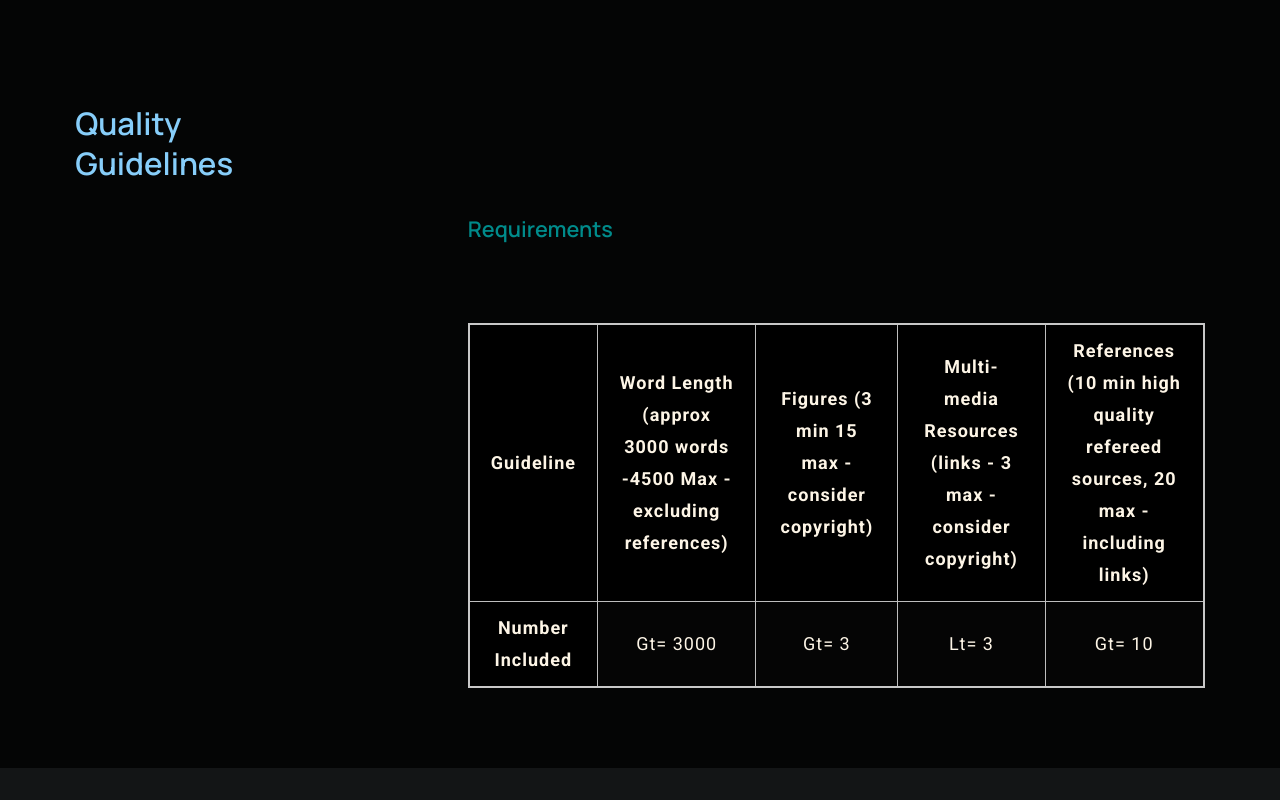
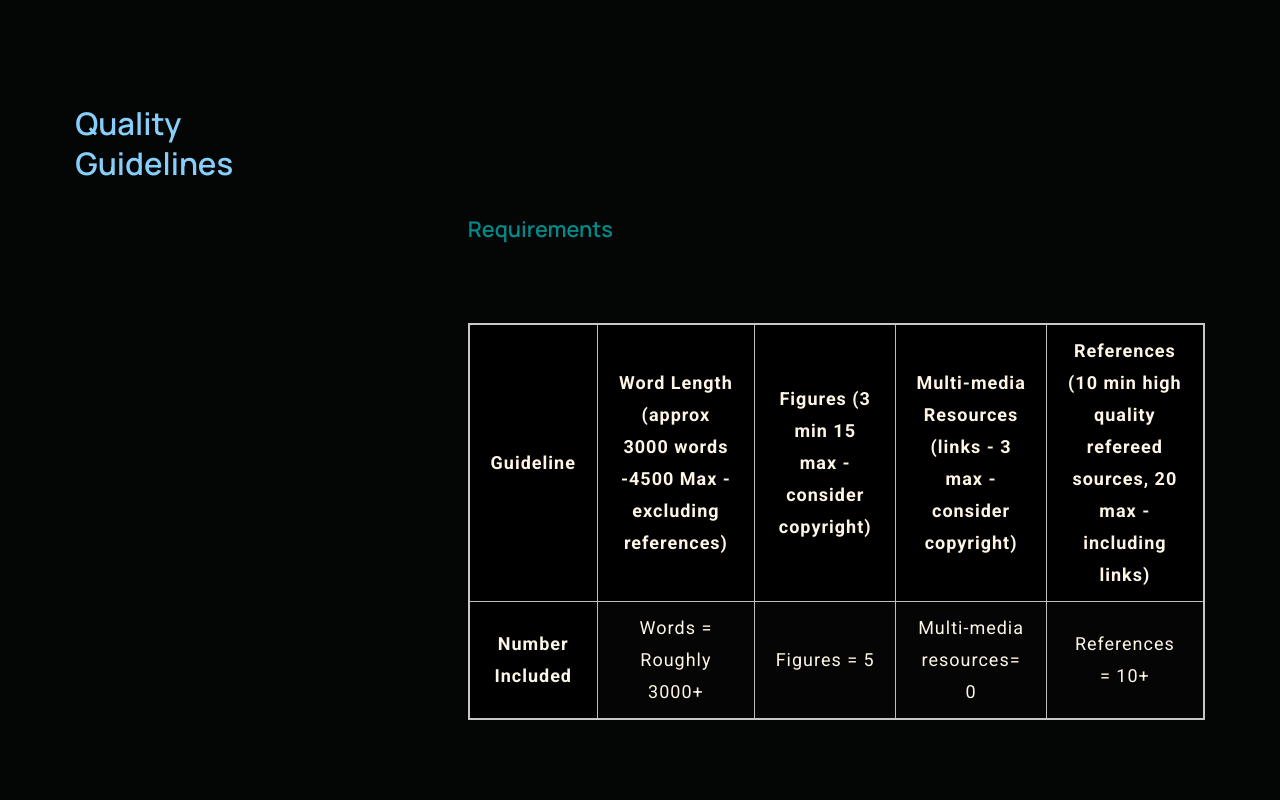
Before and after one commit to AfroComrade/AfroComrade.github.io, a plain HTML site: page ProcessSupport.html in a window 1280 px wide. Shown: the part 7173-7973 px from the top of the page. Before the commit the page ends 7941 px from the top, so only its background shows below. Drawn offline with Linux system fonts and the light colour scheme.

Commit message:
More touch ups

```diff
--- a/ProcessSupport.html
+++ b/ProcessSupport.html
@@ -534,10 +534,10 @@
 
 	<p align = "left"</p>
 		<th scope="row">Number Included</th>
-		<td> Gt= 3000</td>
-		<td> Gt= 3</td>
-        <td> Lt= 3</td>
-		<td> Gt= 10</td>
+		<td> Words = Roughly 3000+</td>
+		<td> Figures = 5</td>
+        <td> Multi-media resources= 0</td>
+		<td> References = 10+</td>
    </tr>
 
 
```
Also changed, not shown: index.html (+6 -0 lines).
